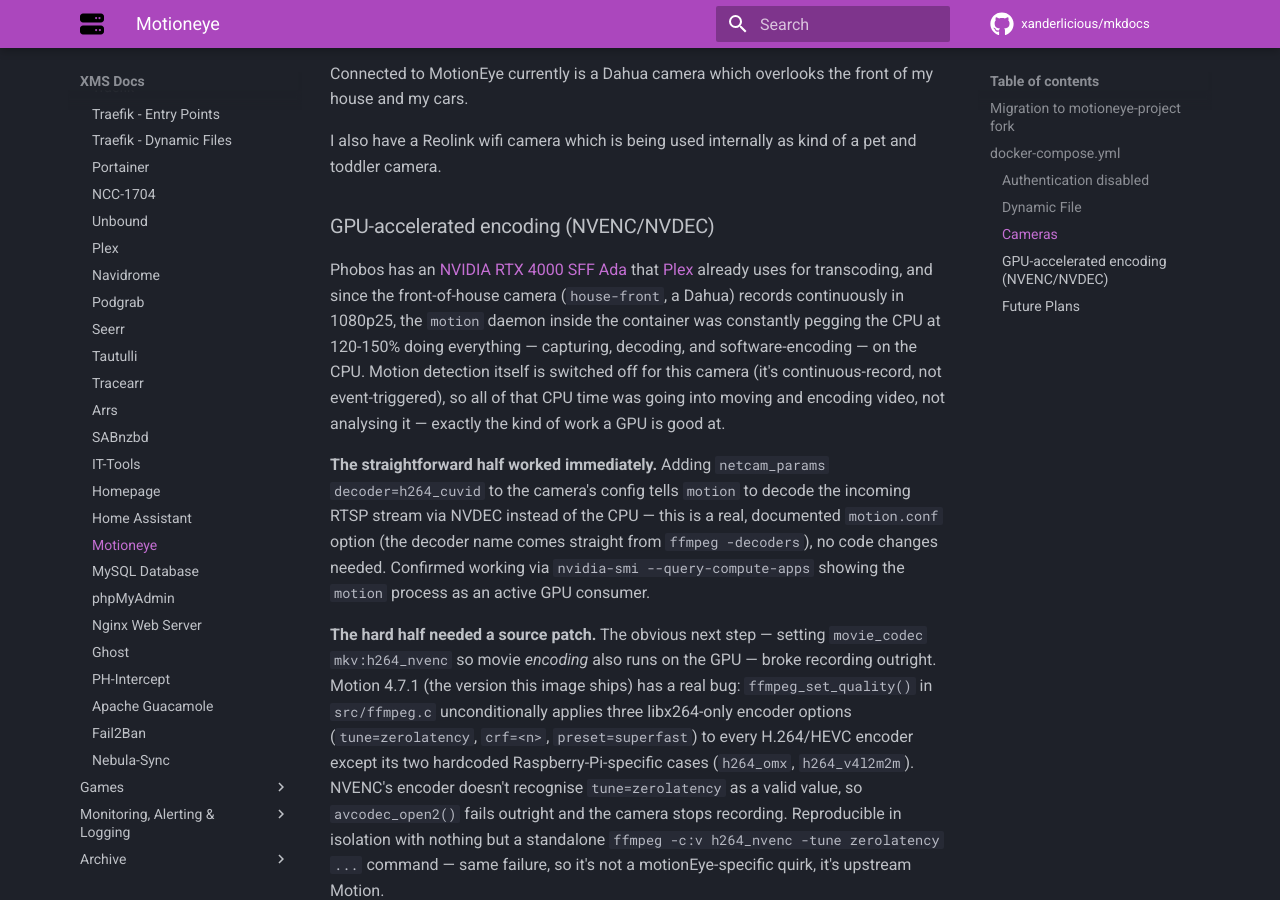
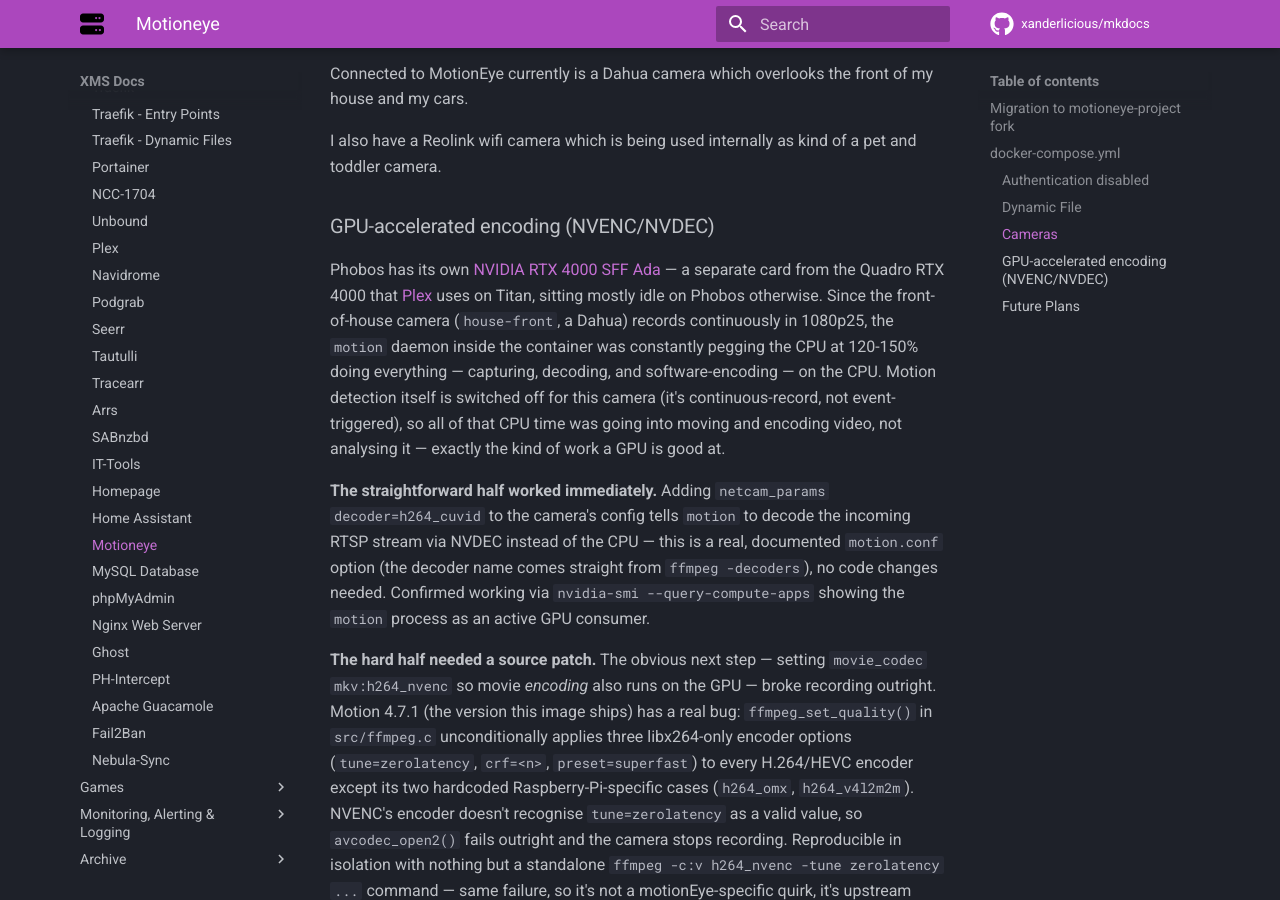
Before and after one commit to Xanderlicious/mkdocs, an MkDocs documentation site: the page built from docs/motioneye.md, in a window 1280 px wide and 900 px high, scrolled down 2881 px. Built offline with MkDocs 1.6.1 and Material for MkDocs 9.7.7, drawn with Linux system fonts in a browser that asks for light colours; comment, search, counter and statistics services are not loaded.

Commit message:
motioneye: correct GPU description - phobos and titan each have their own RTX 4000

```diff
--- a/docs/motioneye.md
+++ b/docs/motioneye.md
@@ -83,7 +83,7 @@
 
 ### GPU-accelerated encoding (NVENC/NVDEC)
 
-Phobos has an [NVIDIA RTX 4000 SFF Ada](phobos.md) that [Plex](plex.md) already uses for transcoding, and since the front-of-house camera (`house-front`, a Dahua) records continuously in 1080p25, the `motion` daemon inside the container was constantly pegging the CPU at 120-150% doing everything — capturing, decoding, and software-encoding — on the CPU. Motion detection itself is switched off for this camera (it's continuous-record, not event-triggered), so all of that CPU time was going into moving and encoding video, not analysing it — exactly the kind of work a GPU is good at.
+Phobos has its own [NVIDIA RTX 4000 SFF Ada](phobos.md) — a separate card from the Quadro RTX 4000 that [Plex](plex.md) uses on Titan, sitting mostly idle on Phobos otherwise. Since the front-of-house camera (`house-front`, a Dahua) records continuously in 1080p25, the `motion` daemon inside the container was constantly pegging the CPU at 120-150% doing everything — capturing, decoding, and software-encoding — on the CPU. Motion detection itself is switched off for this camera (it's continuous-record, not event-triggered), so all of that CPU time was going into moving and encoding video, not analysing it — exactly the kind of work a GPU is good at.
 
 **The straightforward half worked immediately.** Adding `netcam_params decoder=h264_cuvid` to the camera's config tells `motion` to decode the incoming RTSP stream via NVDEC instead of the CPU — this is a real, documented `motion.conf` option (the decoder name comes straight from `ffmpeg -decoders`), no code changes needed. Confirmed working via `nvidia-smi --query-compute-apps` showing the `motion` process as an active GPU consumer.
 
```
